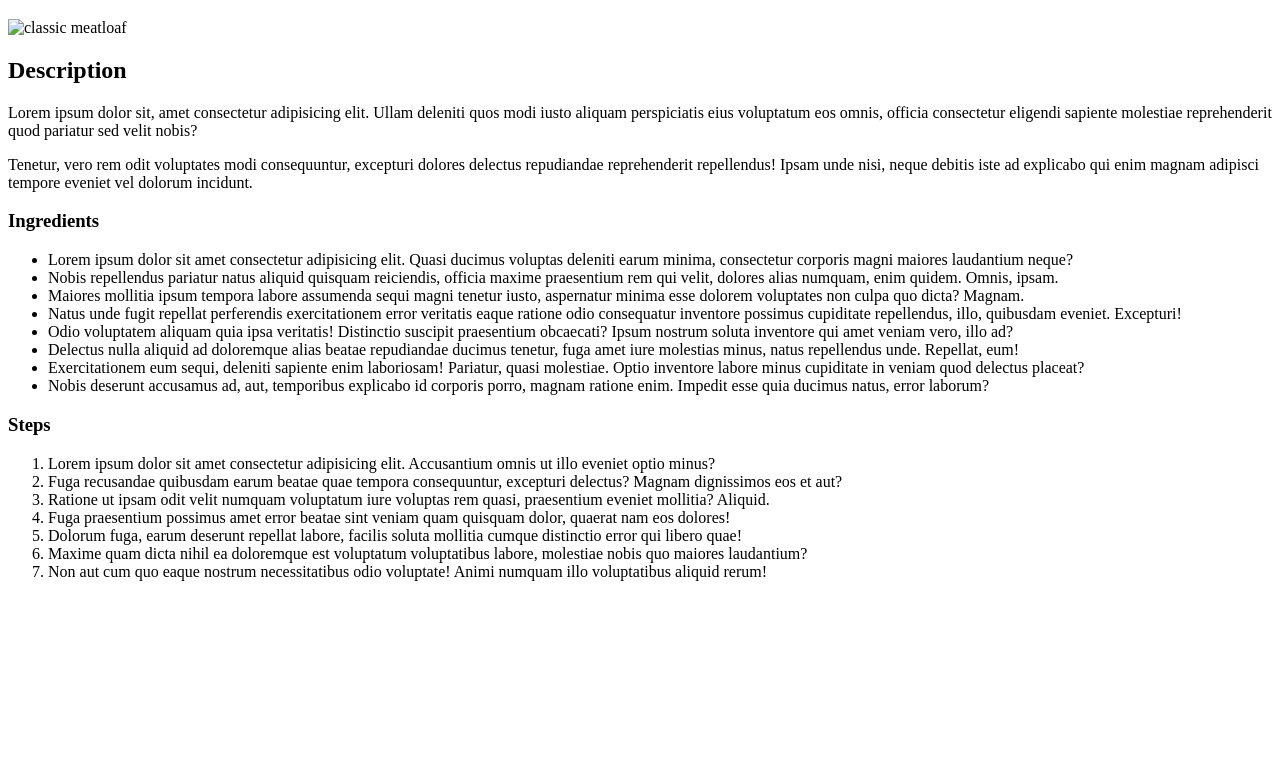
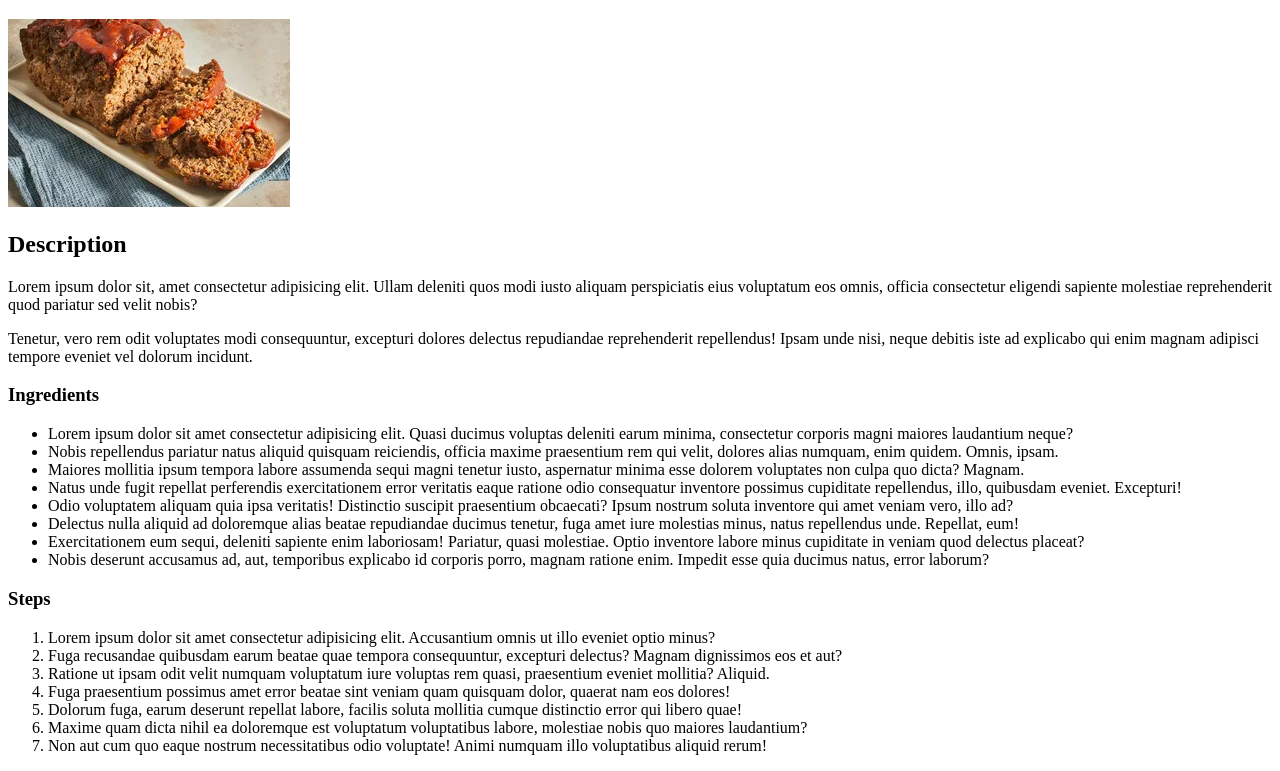
Before and after one commit to petrushya/odin-recipes, a plain HTML site: page recipes/classic-meatloaf.html in a window 1280 px wide. Shown: the part 61-832 px from the top of the page. Before the commit the page ends 800 px from the top, so only its background shows below. Drawn offline with Linux system fonts and the light colour scheme.

Commit message:
Changes the image extension typo

```diff
--- a/recipes/classic-meatloaf.html
+++ b/recipes/classic-meatloaf.html
@@ -7,7 +7,7 @@
   </head>
   <body>
     <h1>Classic Meatloaf</h1>
-    <img src="../images/classic-meatloaf.ipg" inline-size="282px" block-size="188px" alt="classic meatloaf">
+    <img src="../images/classic-meatloaf.jpg" inline-size="282px" block-size="188px" alt="classic meatloaf">
     <h2>Description</h2>
     <p>Lorem ipsum dolor sit, amet consectetur adipisicing elit. Ullam deleniti quos modi iusto aliquam perspiciatis eius voluptatum eos omnis, officia consectetur eligendi sapiente molestiae reprehenderit quod pariatur sed velit nobis?</p>
     <p>Tenetur, vero rem odit voluptates modi consequuntur, excepturi dolores delectus repudiandae reprehenderit repellendus! Ipsam unde nisi, neque debitis iste ad explicabo qui enim magnam adipisci tempore eveniet vel dolorum incidunt.</p>
```
